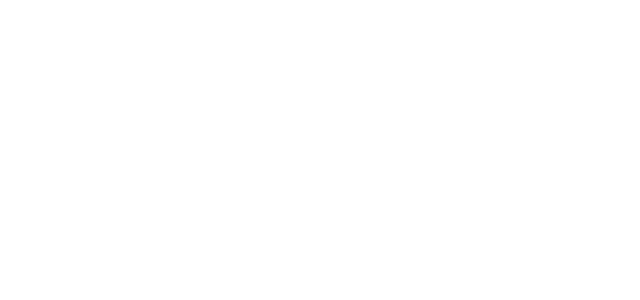
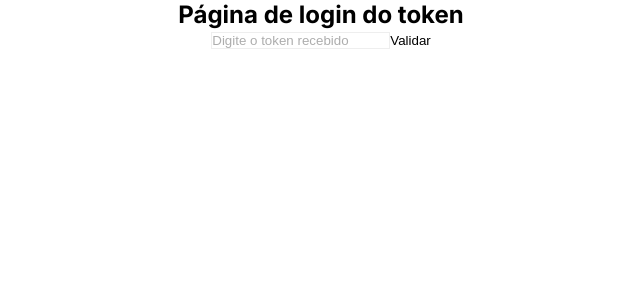
Before and after one commit to eltonsantos/avaliation-system-react, a React (Vite) app: page /token in a window 1280 px wide. Before the commit this address had no page. Shown: the top 300 px of the page, without its empty margins (319-959 px from the left). Built offline with nearby package versions, Linux system fonts and the light colour scheme.

Commit message:
Change routes to use token on rating

```diff
--- a/src/App.jsx
+++ b/src/App.jsx
@@ -3,9 +3,11 @@
 import { Collaborator } from "./pages/Collaborator";
 import { Dashboard } from "./pages/Dashboard";
 import { Login } from "./pages/Login";
+import { LoginToken } from "./pages/LoginToken";
 import { Rating } from "./pages/Rating";
 import { Thanks } from "./pages/Thanks";
 import { PrivateRoutes } from "./routes";
+import { TokenRoutes } from "./routes/token";
 
 import "./styles/global.css";
 
@@ -19,9 +21,13 @@
           <Route element={<Collaborator />} path="/collaborator" />
         </Route>
 
-        <Route element={<Rating />} path="/" />
+        <Route element={<TokenRoutes />}>
+          <Route element={<Rating />} path="/" />
+          <Route element={<Thanks />} path="/thanks" />
+        </Route>
+
+        <Route element={<LoginToken />} path="/token" />
         <Route element={<Login />} path="/login" />
-        <Route element={<Thanks />} path="/thanks" />
       </Routes>
     </Router>
   );
--- a/src/components/Form/index.jsx
+++ b/src/components/Form/index.jsx
@@ -70,6 +70,9 @@
         });
         console.log("SALVO NO FIREBASE! 🔥");
 
+        // A temporary fix to clear fields of the form
+        document.getElementById("form-rating").reset();
+
         setName("");
         setService("");
         setCollaborator("");
@@ -79,7 +82,7 @@
         setAnswer4(0);
         setComment("");
 
-        navigate("/thanks");
+        // navigate("/thanks");
       })
       .catch((error) => {
         toast.error(error.message, {
--- /dev/null
+++ b/src/pages/LoginToken/index.jsx
@@ -0,0 +1,20 @@
+import { useNavigate } from "react-router-dom";
+import "./styles.css";
+
+export function LoginToken() {
+  const navigate = useNavigate();
+
+  function handleToken() {
+    navigate("/");
+  }
+
+  return (
+    <div className="container">
+      <h2>Página de login do token</h2>
+      <form onSubmit={handleToken}>
+        <input type="text" placeholder="Digite o token recebido" />
+        <button type="submit">Validar</button>
+      </form>
+    </div>
+  );
+}
--- a/src/routes/index.jsx
+++ b/src/routes/index.jsx
@@ -23,5 +23,5 @@
     return "Loading......";
   }
 
-  return currentUser ? <Outlet /> : <Navigate to="/rating" />;
+  return currentUser ? <Outlet /> : <Navigate to="/login" />;
 }
--- /dev/null
+++ b/src/routes/token.jsx
@@ -0,0 +1,7 @@
+import { Navigate, Outlet } from "react-router-dom";
+
+export function TokenRoutes() {
+  let auth = { token: true };
+
+  return auth.token ? <Outlet /> : <Navigate to="/token" />;
+}
```
Also changed, not shown: src/pages/LoginToken/styles.css (added).
